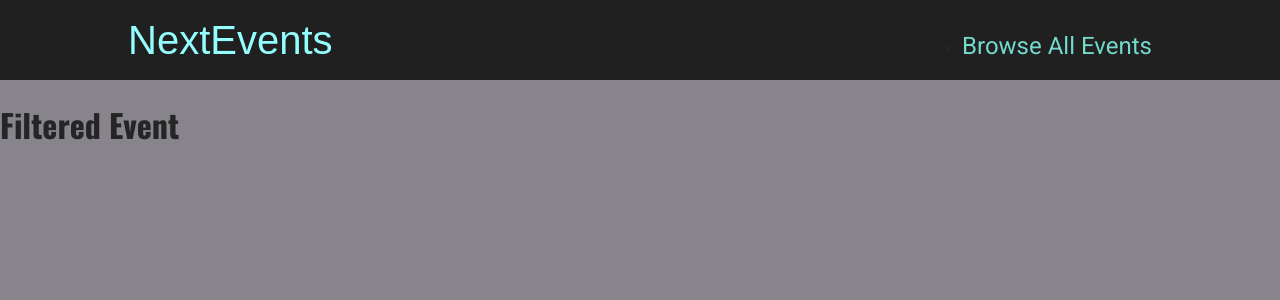
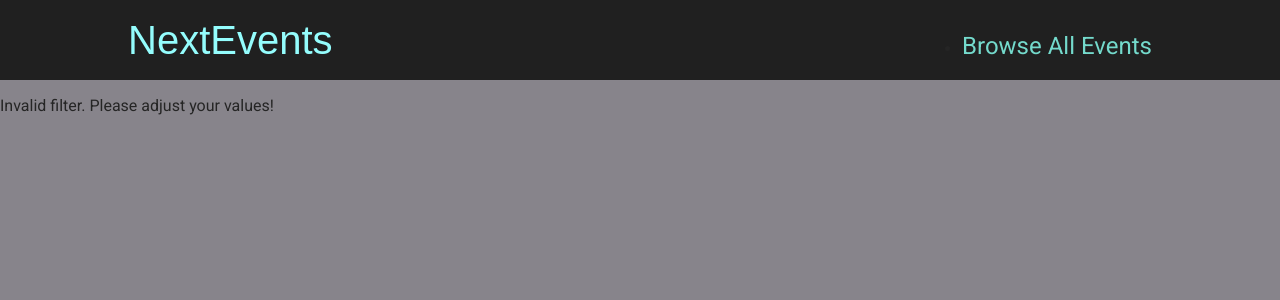
Before and after one commit to WebLean/NextJS-Course, a Next.js app: page /events/1 in a window 1280 px wide. Shown: the top 300 px of the page. Built offline with nearby package versions, Linux system fonts and the light colour scheme.

Commit message:
Extracting Data on the Catch-All Page

```diff
--- a/pages/events/[...slug].js
+++ b/pages/events/[...slug].js
@@ -1,4 +1,41 @@
+import { useRouter } from 'next/router';
+import { getFilteredEvents } from '../../dummy-data';
+
 function FilteredEventsPage() {
+  const router = useRouter();
+
+  const filterData = router.query.slug;
+
+  if (!filterData) {
+    return <p className="center">Loading...</p>;
+  }
+
+  const filteredYear = filterData[0];
+  const filteredMonth = filterData[1];
+
+  const numYear = +filteredYear;
+  const numMonth = +filteredMonth;
+
+  if (
+    isNaN(numYear) ||
+    isNaN(numMonth) ||
+    numYear > 2030 ||
+    numYear < 2021 ||
+    numMonth < 1 ||
+    numMonth > 12
+  ) {
+    return <p>Invalid filter. Please adjust your values!</p>;
+  }
+
+  const filteredEvents = getFilteredEvents({
+    year: numYear,
+    month: numMonth,
+  });
+
+  if (!filteredEvents || filteredEvents.length === 0) {
+    return <p>No events found for the chosen filter!</p>;
+  }
+
   return (
     <div>
       <h1>Filtered Event</h1>
--- a/pages/events/index.js
+++ b/pages/events/index.js
@@ -16,10 +16,10 @@
   }
 
   return (
-    <div>
+    <Fragment>
       <EventSearch onSearch={findEventsHandler} />
       <EventList items={events}>All Events</EventList>
-    </div>
+    </Fragment>
   );
 }
 
```
